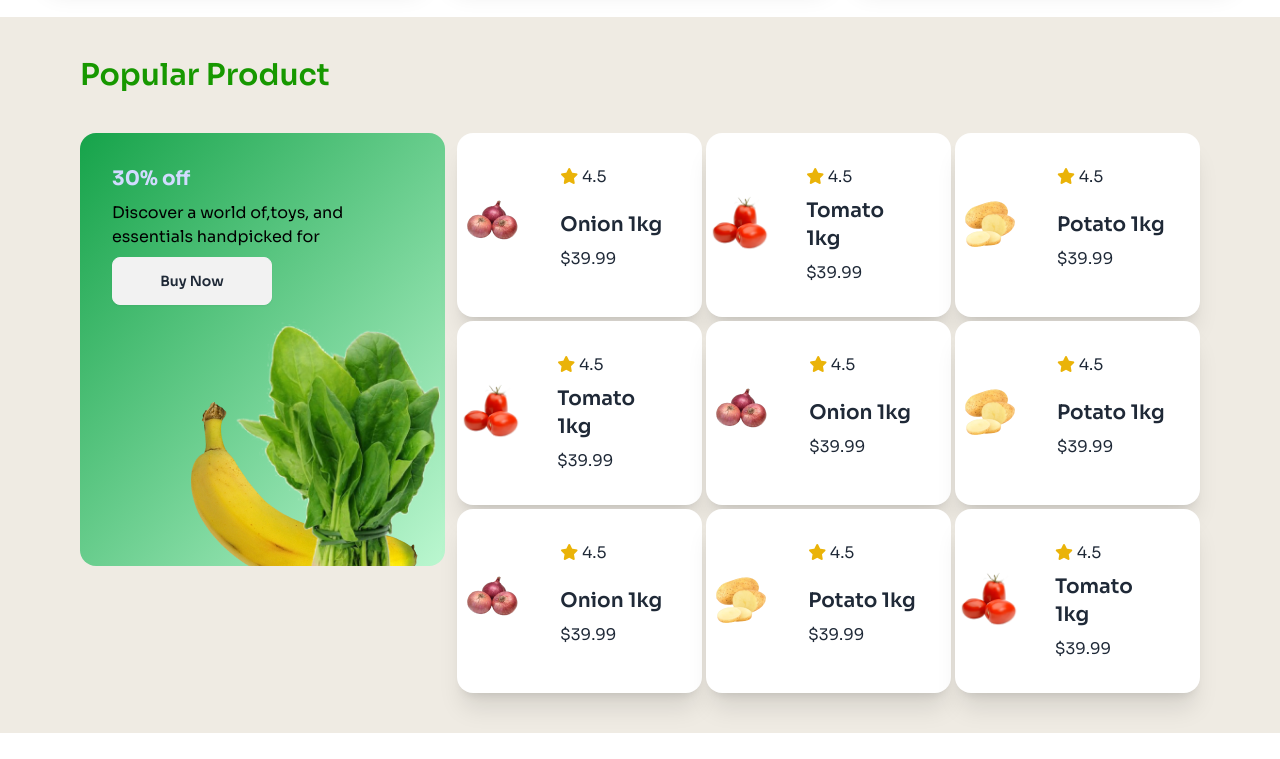
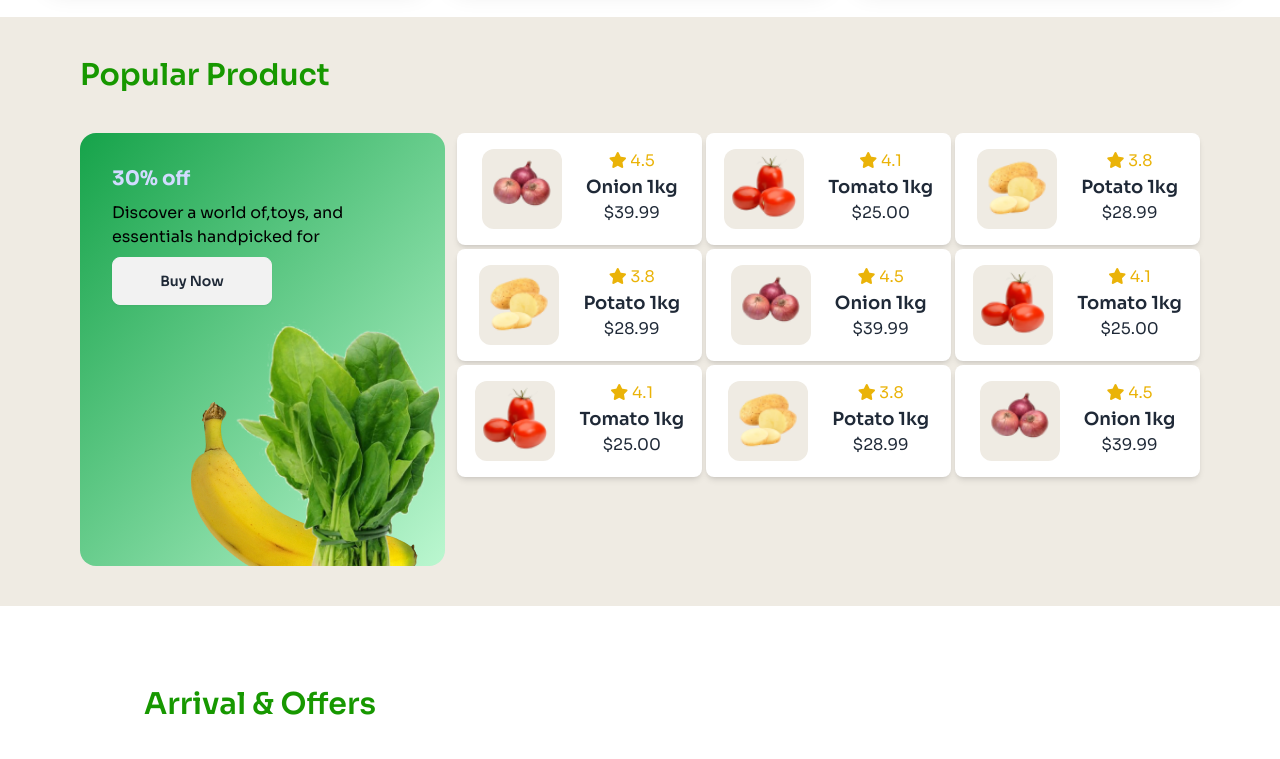
Before and after one commit to imon-n/Assignment-3, a plain HTML site: page index.html in a window 1280 px wide. Shown: the part 1760-2519 px from the top of the page. Drawn offline with nearby package versions, Linux system fonts and the light colour scheme.

Commit message:
final update

```diff
--- a/index.html
+++ b/index.html
@@ -122,7 +122,6 @@
         </div>
 
         <!-- animation  -->
-
         <marquee class="mt-10" behavior="" direction="">
           The word vegetable was first recorded in English in the early 15th
           century. It comes from Old French, and was originally applied to all
@@ -207,11 +206,10 @@
       </section>
     </main>
 
+
     <!-- product section  -->
     <section class="bg-[#EFEBE3] px-20 py-10">
-      <h3
-        class="text-2xl md:text-3xl font-semibold pb-10 text-[#179800]"
-      >
+      <h3 class="text-2xl md:text-3xl font-semibold pb-10 text-[#179800]">
         Popular Product
       </h3>
       <div class="grid grid-cols-1 md:grid-cols-3 gap-3">
@@ -240,94 +238,145 @@
 
         <!-- 9 cards  -->
         <div class="col-span-1 md:col-span-2">
-          <div class="grid grid-cols-2 md:grid-cols-3 gap-1">
-            <div class="card card-side bg-base-100 shadow-xl">
-              <figure>
-                <img src="./image/onion.png" alt="Movie" />
-              </figure>
-              <div class="card-body">
-                <p><i class="fa-solid fa-star text-yellow-500"></i> 4.5</p>
-                <h2 class="card-title">Onion 1kg</h2>
+          <div
+            class="grid grid-cols-2 md:grid-cols-3 gap-1 md:gap-1 w-80 md:w-full"
+          >
+            <div
+              class="flex justify-center gap-2 md:gap-6 text-center bg-white p-4 rounded-lg shadow-md"
+            >
+              <img
+                class="w-20 h-20 bg-[#EFEBE3] rounded-xl"
+                src="./image/onion.png"
+                alt="Onion"
+              />
+              <div>
+                <p class="text-yellow-500">
+                  <i class="fa-solid fa-star"></i> 4.5
+                </p>
+                <h2 class="text-lg font-semibold">Onion 1kg</h2>
                 <p>$39.99</p>
               </div>
             </div>
-            <div class="card card-side bg-base-100 shadow-xl">
-              <figure>
-                <img src="./image/tomato.png" alt="Movie" />
-              </figure>
-              <div class="card-body">
-                <p><i class="fa-solid fa-star text-yellow-500"></i> 4.5</p>
-                <h2 class="card-title">Tomato 1kg</h2>
+            <div
+              class="flex justify-center gap-2 md:gap-6 text-center bg-white p-4 rounded-lg shadow-md"
+            >
+              <img
+                class="w-20 h-20 bg-[#EFEBE3] rounded-xl"
+                src="./image/tomato.png"
+                alt="Onion"
+              />
+              <div>
+                <p class="text-yellow-500">
+                  <i class="fa-solid fa-star"></i> 4.1
+                </p>
+                <h2 class="text-lg font-semibold">Tomato 1kg</h2>
+                <p>$25.00</p>
+              </div>
+            </div>
+            <div
+              class="flex justify-center gap-2 md:gap-6 text-center bg-white p-4 rounded-lg shadow-md"
+            >
+              <img
+                class="w-20 h-20 bg-[#EFEBE3] rounded-xl"
+                src="./image/potato.png"
+              />
+              <div>
+                <p class="text-yellow-500">
+                  <i class="fa-solid fa-star"></i> 3.8
+                </p>
+                <h2 class="text-lg font-semibold">Potato 1kg</h2>
+                <p>$28.99</p>
+              </div>
+            </div>
+            <div
+              class="flex justify-center gap-2 md:gap-6 text-center bg-white p-4 rounded-lg shadow-md"
+            >
+              <img
+                class="w-20 h-20 bg-[#EFEBE3] rounded-xl"
+                src="./image/potato.png"
+              />
+              <div>
+                <p class="text-yellow-500">
+                  <i class="fa-solid fa-star"></i> 3.8
+                </p>
+                <h2 class="text-lg font-semibold">Potato 1kg</h2>
+                <p>$28.99</p>
+              </div>
+            </div>
+            <div
+              class="flex justify-center gap-2 md:gap-6 text-center bg-white p-4 rounded-lg shadow-md"
+            >
+              <img
+                class="w-20 h-20 bg-[#EFEBE3] rounded-xl"
+                src="./image/onion.png"
+                alt="Onion"
+              />
+              <div>
+                <p class="text-yellow-500">
+                  <i class="fa-solid fa-star"></i> 4.5
+                </p>
+                <h2 class="text-lg font-semibold">Onion 1kg</h2>
                 <p>$39.99</p>
               </div>
             </div>
-            <div class="card card-side bg-base-100 shadow-xl">
-              <figure>
-                <img src="./image/potato.png" alt="Movie" />
-              </figure>
-              <div class="card-body">
-                <p><i class="fa-solid fa-star text-yellow-500"></i> 4.5</p>
-                <h2 class="card-title">Potato 1kg</h2>
-                <p>$39.99</p>
+            <div
+              class="flex justify-center gap-2 md:gap-6 text-center bg-white p-4 rounded-lg shadow-md"
+            >
+              <img
+                class="w-20 h-20 bg-[#EFEBE3] rounded-xl"
+                src="./image/tomato.png"
+              />
+              <div>
+                <p class="text-yellow-500">
+                  <i class="fa-solid fa-star"></i> 4.1
+                </p>
+                <h2 class="text-lg font-semibold">Tomato 1kg</h2>
+                <p>$25.00</p>
               </div>
             </div>
-            <div class="card card-side bg-base-100 shadow-xl">
-              <figure>
-                <img src="./image/tomato.png" alt="Movie" />
-              </figure>
-              <div class="card-body">
-                <p><i class="fa-solid fa-star text-yellow-500"></i> 4.5</p>
-                <h2 class="card-title">Tomato 1kg</h2>
-                <p>$39.99</p>
+            <div
+              class="flex justify-center gap-2 md:gap-6 text-center bg-white p-4 rounded-lg shadow-md"
+            >
+              <img
+                class="w-20 h-20 bg-[#EFEBE3] rounded-xl"
+                src="./image/tomato.png"
+              />
+              <div>
+                <p class="text-yellow-500">
+                  <i class="fa-solid fa-star"></i> 4.1
+                </p>
+                <h2 class="text-lg font-semibold">Tomato 1kg</h2>
+                <p>$25.00</p>
               </div>
             </div>
-            <div class="card card-side bg-base-100 shadow-xl">
-              <figure>
-                <img src="./image/onion.png" alt="Movie" />
-              </figure>
-              <div class="card-body">
-                <p><i class="fa-solid fa-star text-yellow-500"></i> 4.5</p>
-                <h2 class="card-title">Onion 1kg</h2>
-                <p>$39.99</p>
+            <div
+              class="flex justify-center gap-2 md:gap-6 text-center bg-white p-4 rounded-lg shadow-md"
+            >
+              <img
+                class="w-20 h-20 bg-[#EFEBE3] rounded-xl"
+                src="./image/potato.png"
+              />
+              <div>
+                <p class="text-yellow-500">
+                  <i class="fa-solid fa-star"></i> 3.8
+                </p>
+                <h2 class="text-lg font-semibold">Potato 1kg</h2>
+                <p>$28.99</p>
               </div>
             </div>
-            <div class="card card-side bg-base-100 shadow-xl">
-              <figure>
-                <img src="./image/potato.png" alt="Movie" />
-              </figure>
-              <div class="card-body">
-                <p><i class="fa-solid fa-star text-yellow-500"></i> 4.5</p>
-                <h2 class="card-title">Potato 1kg</h2>
-                <p>$39.99</p>
-              </div>
-            </div>
-            <div class="card card-side bg-base-100 shadow-xl">
-              <figure>
-                <img src="./image/onion.png" alt="Movie" />
-              </figure>
-              <div class="card-body">
-                <p><i class="fa-solid fa-star text-yellow-500"></i> 4.5</p>
-                <h2 class="card-title">Onion 1kg</h2>
-                <p>$39.99</p>
-              </div>
-            </div>
-            <div class="card card-side bg-base-100 shadow-xl">
-              <figure>
-                <img src="./image/potato.png" alt="Movie" />
-              </figure>
-              <div class="card-body">
-                <p><i class="fa-solid fa-star text-yellow-500"></i> 4.5</p>
-                <h2 class="card-title">Potato 1kg</h2>
-                <p>$39.99</p>
-              </div>
-            </div>
-            <div class="card card-side bg-base-100 shadow-xl">
-              <figure>
-                <img src="./image/tomato.png" alt="Movie" />
-              </figure>
-              <div class="card-body">
-                <p><i class="fa-solid fa-star text-yellow-500"></i> 4.5</p>
-                <h2 class="card-title">Tomato 1kg</h2>
+            <div
+              class="flex justify-center gap-2 md:gap-6 text-center bg-white p-4 rounded-lg shadow-md"
+            >
+              <img
+                class="w-20 h-20 bg-[#EFEBE3] rounded-xl"
+                src="./image/onion.png"
+                alt="Onion"
+              />
+              <div>
+                <p class="text-yellow-500">
+                  <i class="fa-solid fa-star"></i> 4.5
+                </p>
+                <h2 class="text-lg font-semibold">Onion 1kg</h2>
                 <p>$39.99</p>
               </div>
             </div>
@@ -425,11 +474,11 @@
 
     <!-- subscribes section  -->
     <div
-      class="relative z-10 mx-36 mt-24 -mb-40 px-12 py-3 bg-[#EFEBE3] rounded-3xl"
+      class="relative z-10 mx-6 md:mx-36 mt-12 md:mt-24 -mb-40 px-12 py-3 bg-[#EFEBE3] rounded-3xl"
     >
-      <div class="grid grid-cols-1 md:grid-cols-2 gap-2">
+      <div class="grid grid-cols-1 md:grid-cols-2 gap-4">
         <div>
-          <img src="./image/vegetable-busket.png" alt="" />
+          <img class="w-full h-auto" src="./image/vegetable-busket.png" alt="" />
         </div>
         <div
           class="flex flex-col space-y-3 items-center text-center justify-center md:items-start md:text-start"
@@ -439,7 +488,7 @@
           </h2>
           <p>Exclusive training tips, ticks, product deals and more.</p>
           <input
-            class="w-auto h-12 pl-6 rounded-2xl"
+            class="w-full border border-gray-500 h-12 pl-6 rounded-2xl"
             type="email"
             placeholder="Enter email"
           />
```
Also changed, not shown: card.html (added, +39 -0 lines).
